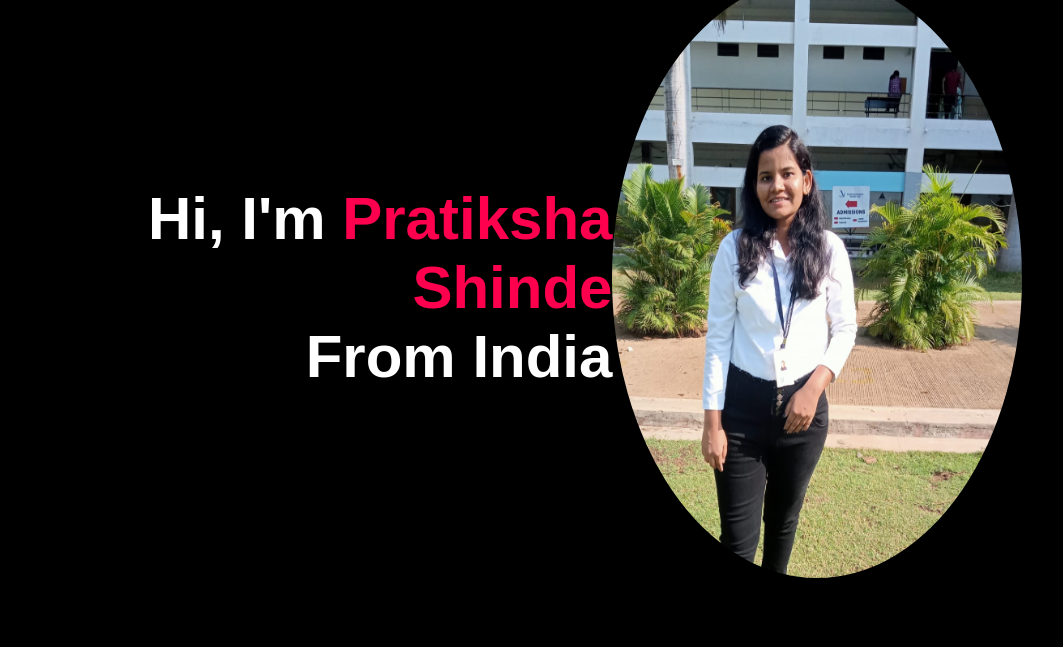
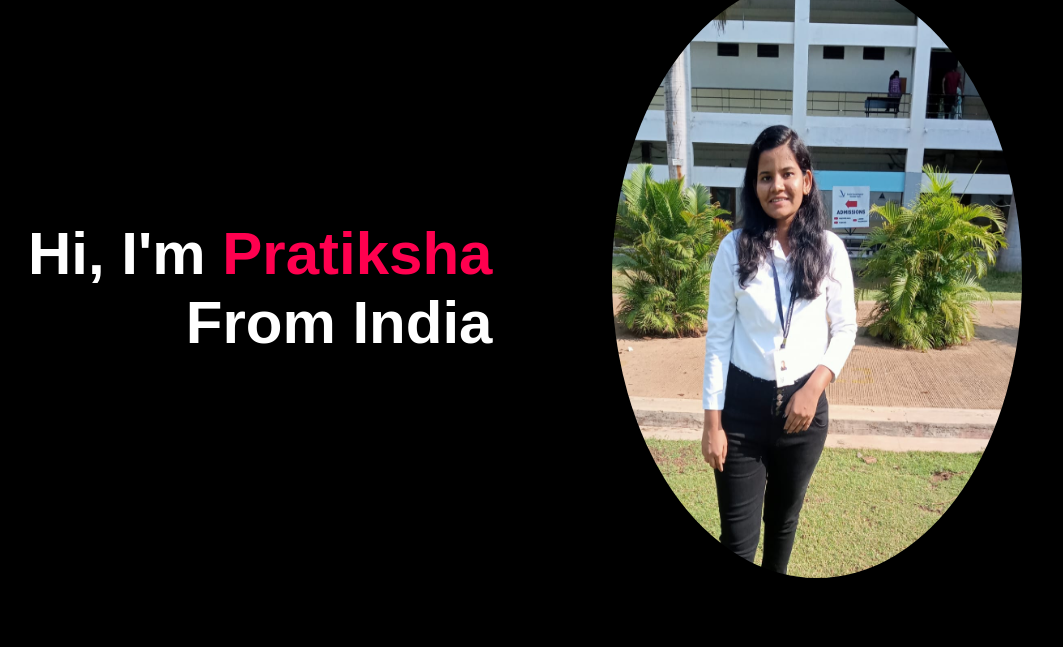
Before and after one commit to pratikshashinde04/Resume, a plain HTML site: page index.html in a window 1280 px wide. Shown: the part 153-800 px from the top of the page, without its empty margins (100-1163 px from the left). Drawn offline with Linux system fonts and the light colour scheme; files whose address does not match are found by name.

Commit message:
Update index.html

```diff
--- a/index.html
+++ b/index.html
@@ -28,7 +28,7 @@
             </nav>
 
             <div class="header-text">
-                <h1>Hi, I'm <span>Pratiksha Shinde</span> <br /> From India</h1>
+                <h1>Hi, I'm <span>Pratiksha</span> <br /> From India</h1>
                 <img src="formal.jpg" alt="" id="image" />
             </div>
         </div>
```
